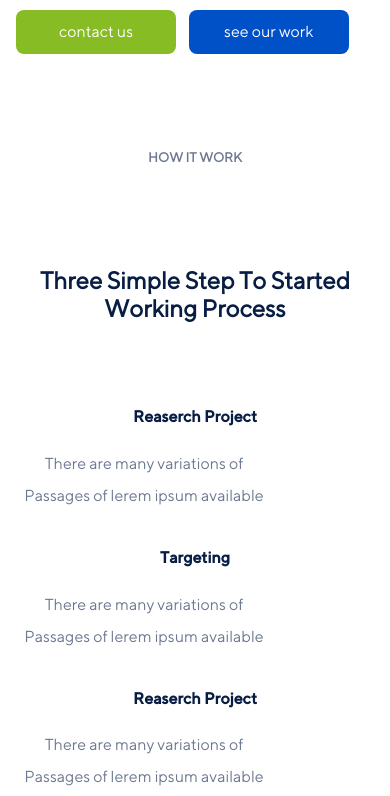
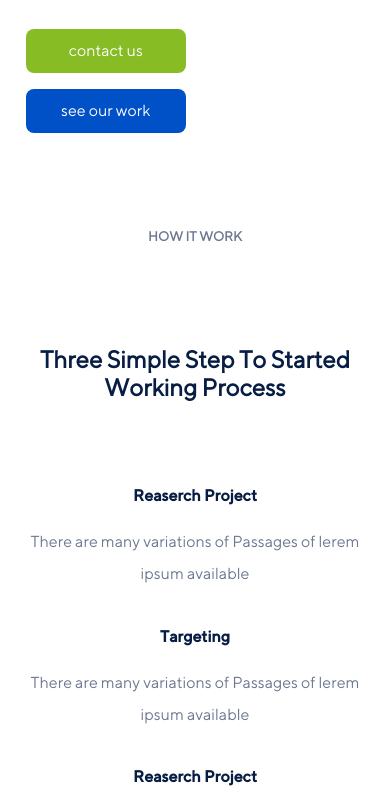
Before and after one commit to asCurious/InteractiveArt, a website: page index.html in a window 390 px wide. Shown: the part 719-1515 px from the top of the page. Drawn offline with Linux system fonts and the light colour scheme.

Commit message:
update responsive

```diff
--- a/styles/app.css
+++ b/styles/app.css
@@ -616,6 +616,9 @@ body {
   .works_content_item {
     flex-basis: 14rem;
   }
+  .works_Content_text {
+    max-width: 100%;
+  }
   .comment {
     flex-basis: 100%;
   }
@@ -642,7 +645,7 @@ body {
 }
 @media only screen and (max-width: 576px) {
   .container {
-    max-width: 100%;
+    max-width: 95%;
   }
   .works_content_item {
     flex-basis: 100%;
```
